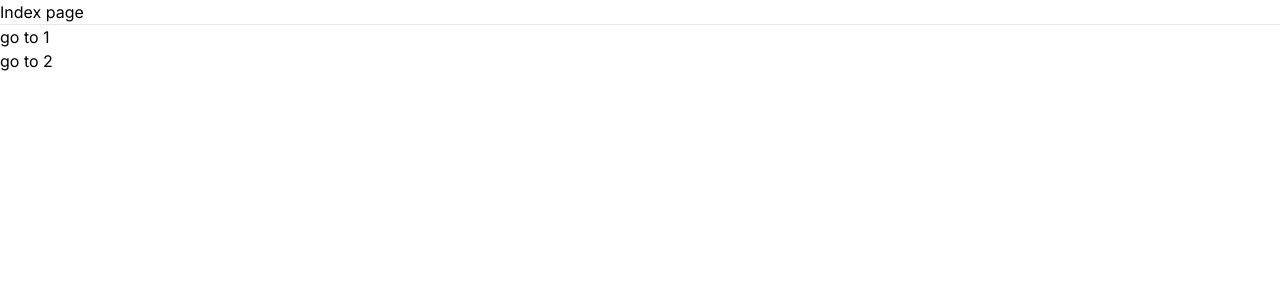
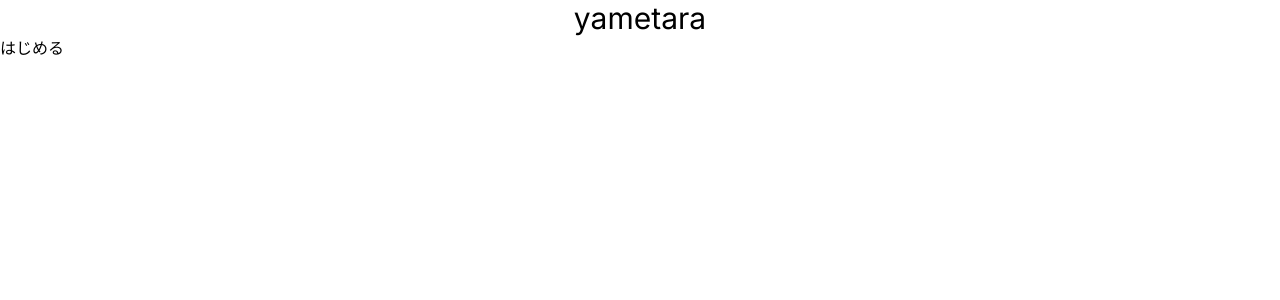
Before and after one commit to pachikuriii/yametara-next-13, a Next.js app: page / in a window 1280 px wide. Shown: the top 300 px of the page. Built offline with nearby package versions, Linux system fonts and the light colour scheme.

Commit message:
topからresultまで繋がる状態に

```diff
--- a/src/app/page.tsx
+++ b/src/app/page.tsx
@@ -3,16 +3,9 @@ import Link from "next/link";
 export default function Home() {
   return (
     <>
-      <h1>Index page</h1>
-      <hr />
-      <ul>
-        <li>
-          <Link href="/questions/1">go to 1</Link>
-        </li>
-        <li>
-          <Link href="/questions/2">go to 2</Link>
-        </li>
-      </ul>
+      <h1 className="text-3xl text-center">yametara</h1>
+
+      <Link href="/questions/1">はじめる</Link>
     </>
   );
 }
--- a/src/app/questions/[id]/page.tsx
+++ b/src/app/questions/[id]/page.tsx
@@ -1,6 +1,7 @@
 "use client";
 import Link from "next/link";
 import useSWR from "swr";
+import PrevNextButtons from "@/components/questions/prevNextButtons";
 
 const Page = ({ params }: { params: { id: string } }) => {
   if (params === null) {
@@ -8,21 +9,11 @@ const Page = ({ params }: { params: { id: string } }) => {
   }
   return (
     <>
-      <h1>Page for {params.id}</h1>
-      <p>{params.id}</p>
-      <ul>
-        <li>
-          <Link href="/questions/1">go to 1</Link>
-        </li>
-        <li>
-          <Link href="/questions/2">go to 2</Link>
-        </li>
-        <li>
-          <Link href="/questions/3">go to 3</Link>
-        </li>
-      </ul>
-      <hr />
+      <h1 className="text-2xl text-center">{params.id}</h1>
+
       <Content id={params.id} />
+
+      <PrevNextButtons id={params.id} />
     </>
   );
 };
@@ -38,4 +29,5 @@ function Content({ id }: { id: string }) {
   if (!data) return <h1>Loading...</h1>;
   return <pre>{JSON.stringify(data, null, 2)}</pre>;
 }
+
 export default Page;
--- a/src/app/questions/layout.tsx
+++ b/src/app/questions/layout.tsx
@@ -1,5 +1,5 @@
-import Header from "./header";
-import Footer from "./footer";
+import Header from "../../components/questions/header";
+import Footer from "../../components/questions/footer";
 
 export default function RootLayout({
   children,
--- /dev/null
+++ b/src/components/questions/prevNextButtons.tsx
@@ -0,0 +1,25 @@
+import Link from "next/link";
+import { useEffect, useState } from "react";
+
+const QUESTION_LENGTH = 8;
+
+const PrevNextButtons = ({ id }: { id: string }) => {
+  const [prevPath, setPrevPath] = useState("");
+  const [nextPath, setNextPath] = useState("");
+
+  useEffect(() => {
+    id === "1" ? setPrevPath("/") : setPrevPath(`/questions/${Number(id) - 1}`);
+    id === String(QUESTION_LENGTH)
+      ? setNextPath("/result")
+      : setNextPath(`/questions/${Number(id) + 1}`);
+  }, [id]);
+
+  return (
+    <>
+      <Link href={prevPath}>戻る</Link>
+      <Link href={nextPath}>次へ</Link>
+    </>
+  );
+};
+
+export default PrevNextButtons;
```
Also changed, not shown: src/components/questions/footer.tsx (renamed from src/app/questions/footer.tsx), src/components/questions/header.tsx (renamed from src/app/questions/header.tsx).
